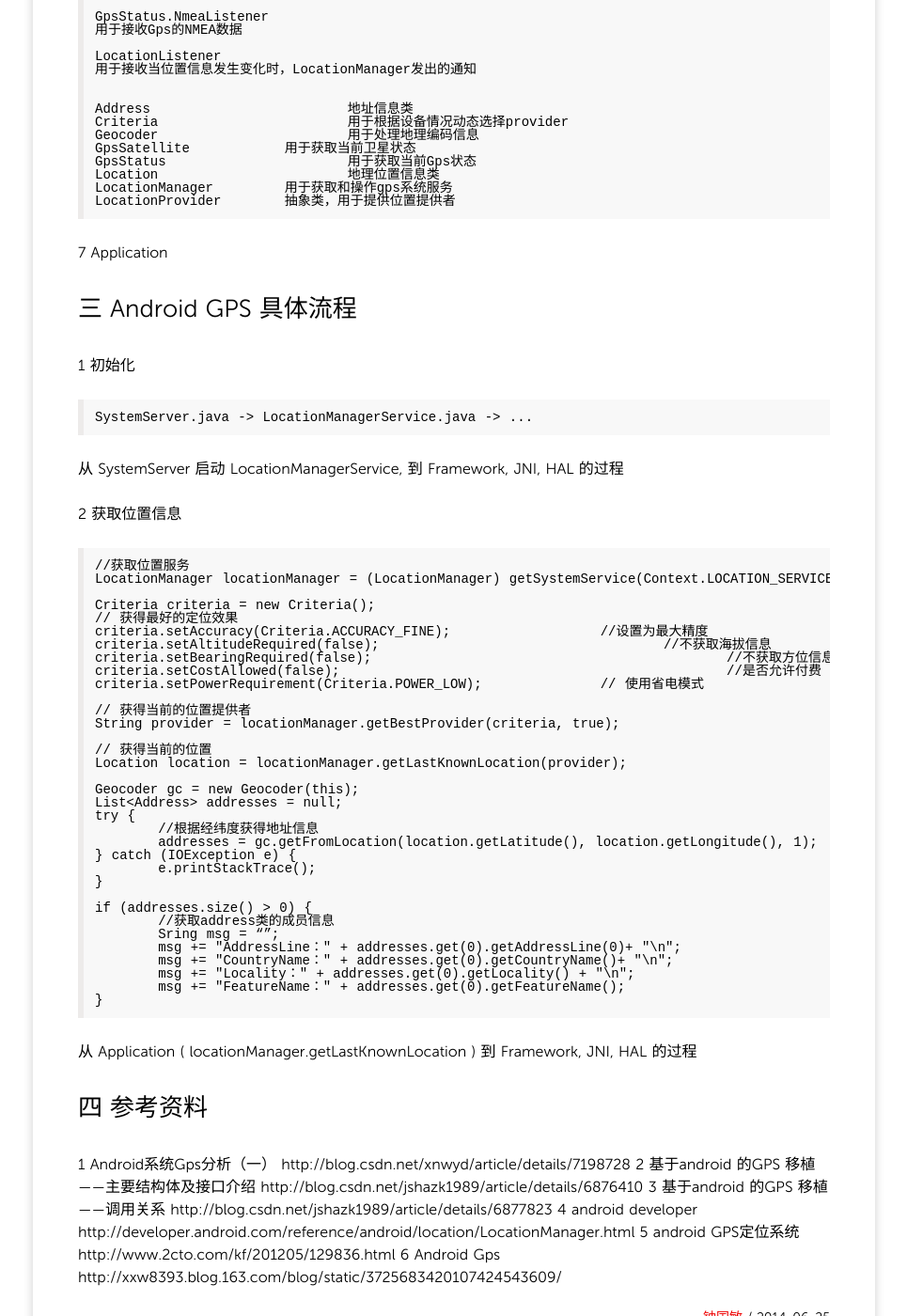
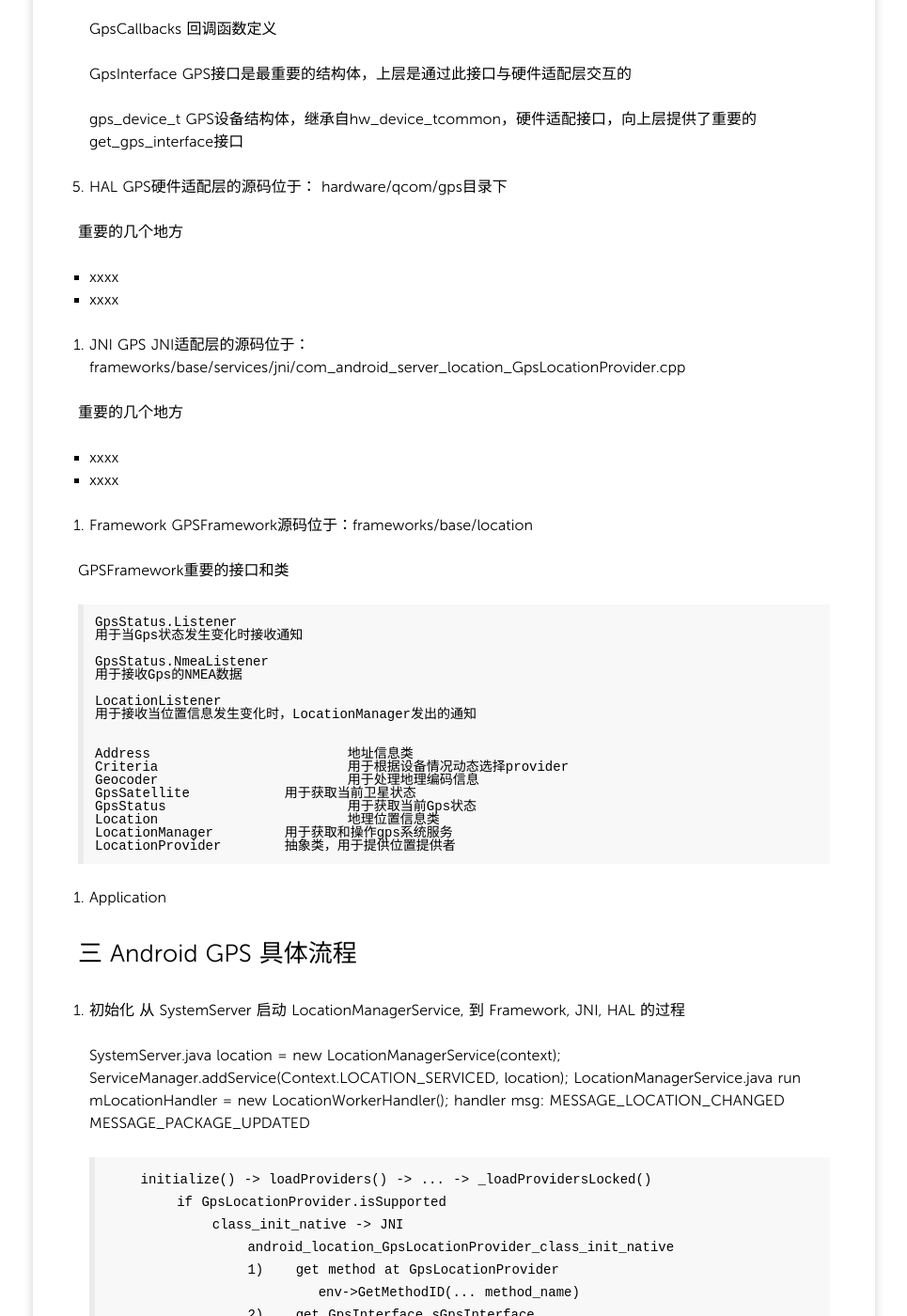
Before and after one commit to fengyr/blog, a Jekyll site: the page built from _posts/2014/2014-06-25-Android-GPS.md, in a window 1280 px wide and 1400 px high, scrolled down 1603 px. Shown: the whole window at 94% size, without its empty margins (157-1122 px from the left). Built offline with Jekyll 4.4.1, drawn with Linux system fonts in a browser that asks for light colours; Markdown is read by kramdown in place of the engine named in the settings; some of the changed text lies outside the part shown.

Commit message:
Update 2014-06-25-Android-GPS.md

```diff
--- a/_posts/2014/2014-06-25-Android-GPS.md
+++ b/_posts/2014/2014-06-25-Android-GPS.md
@@ -1,6 +1,6 @@
 ---
 layout: post
-title: Android--GPS
+title: Android-GPS
 categories:
 - programmer
 tags:
@@ -9,18 +9,20 @@
 
 
 ## 一 Android GPS 基本介绍
-1	GPS 介绍
-GPS是英文Global Positioning System（全球定位系统）的简称
+1.	GPS 介绍
+GPS是英文 Global Positioning System（全球定位系统）的简称
 
+
+2.	Android GPS 介绍
 
 
 
 
 ## 二 Android GPS 框架
 
-基于 android4.0
+基于 __android4.0__
 
-> 1	基本框架
+1.	基本框架
 
 		Application
 			Location Application
@@ -45,8 +47,11 @@
 				GPS Device
 
 
+2.	几个重要的地方
 
-> 2	涉及文件
+
+
+3.	涉及文件
 
 		frameworks/base/location/
 		frameworks/base/services/java/com/android/server/location/
@@ -56,7 +61,7 @@
 		gps.h
 
 
-> 3	GPS 头文件定义
+4.	GPS 头文件定义
 gps.h 定义了GPS底层相关的结构体和接口，其中几个重要的结构体
 
 	GpsLocation
@@ -81,17 +86,29 @@
 	GPS设备结构体，继承自hw_device_tcommon，硬件适配接口，向上层提供了重要的get_gps_interface接口
 
 
-> 4	HAL
-GPS硬件适配层的源码位于：hardware/qcom/gps目录下
+5.	HAL
+GPS硬件适配层的源码位于：
+hardware/qcom/gps目录下
 
-
-> 5	JNI
-GPSJNI适配层的源码位于：frameworks/base/services/jni/com_android_server_location_GpsLocationProvider.cpp
+重要的几个地方
+- xxxx
+- xxxx
 
 
 
-> 6	Framework
+6.	JNI
+GPS JNI适配层的源码位于：
+frameworks/base/services/jni/com_android_server_location_GpsLocationProvider.cpp
+
+重要的几个地方
+- xxxx
+- xxxx
+
+
+
+7.	Framework
 GPSFramework源码位于：frameworks/base/location
+
 GPSFramework重要的接口和类
 
 	GpsStatus.Listener
@@ -114,21 +131,50 @@
 	LocationProvider	抽象类，用于提供位置提供者
 
 
-> 7	Application
+8.	Application
 
 
 
 
 ## 三 Android GPS 具体流程
-> 1	初始化
+1.	初始化
+从 SystemServer 启动 LocationManagerService, 到 Framework, JNI, HAL 的过程
 
-	SystemServer.java -> LocationManagerService.java -> ...
+	SystemServer.java
+		location = new LocationManagerService(context);
+		ServiceManager.addService(Context.LOCATION_SERVICED, location);
+	LocationManagerService.java
+		run
+			mLocationHandler = new LocationWorkerHandler();
+				handler msg: MESSAGE_LOCATION_CHANGED MESSAGE_PACKAGE_UPDATED
 
-从 SystemServer 启动 LocationManagerService, 到 Framework, JNI, HAL 的过程
+			initialize() -> loadProviders() -> ... -> _loadProvidersLocked()
+				if GpsLocationProvider.isSupported
+					class_init_native -> JNI
+						android_location_GpsLocationProvider_class_init_native
+						1)	get method at GpsLocationProvider
+								env->GetMethodID(... method_name)
+						2)	get GpsInterface sGpsInterface
+								hw_get_module(.. module)
+								module->methods->open(... device)
+								sGpsInterface = gps_device->get_gps_interface(gps_device);
+						3)	get GpsXXXInterface, AGpsXXXInterface
+								sGpsInterface->get_extension
+
+		detail for 2)
+			see at
+				hardware/qcom/gps/loc_api/libloc_api/gps.c
+				hardware/qcom/gps/loc_api/libloc_api/loc_eng.cpp
+				hardware/libhardware/include/hardware/gps.h
+
+		detail for 3)
+			see at
+				hardware/qcom/gps/loc_api/libloc_api/loc_eng.cpp
+				hardware/libhardware/include/hardware/gps.h
 
 
 
-> 2	获取位置信息
+2.	获取位置信息
 
 	//获取位置服务
 	LocationManager locationManager = (LocationManager) getSystemService(Context.LOCATION_SERVICE);
@@ -166,22 +212,30 @@
 	}
 
 
-从 Application ( locationManager.getLastKnownLocation ) 到 Framework, JNI, HAL 的过程
+从 Application 如上代码 ( __locationManager.getLastKnownLocation__ ) 到 Framework, JNI, HAL 的过程
+待看源码
 
+
+
+3.	位置改变
+
+
+
+4.	xxxxx
 
 
 
 
 ## 四 参考资料
-1	Android系统Gps分析（一）
+1.	Android系统Gps分析（一）
 	http://blog.csdn.net/xnwyd/article/details/7198728
-2	基于android 的GPS 移植——主要结构体及接口介绍
+2.	基于android 的GPS 移植——主要结构体及接口介绍
 	http://blog.csdn.net/jshazk1989/article/details/6876410
-3	基于android 的GPS 移植——调用关系
+3.	基于android 的GPS 移植——调用关系
 	http://blog.csdn.net/jshazk1989/article/details/6877823
-4	android developer
+4.	android developer
 	http://developer.android.com/reference/android/location/LocationManager.html
-5	android GPS定位系统
+5.	android GPS定位系统
 	http://www.2cto.com/kf/201205/129836.html
-6	Android Gps
+6.	Android Gps
 	http://xxw8393.blog.163.com/blog/static/3725683420107424543609/
```
